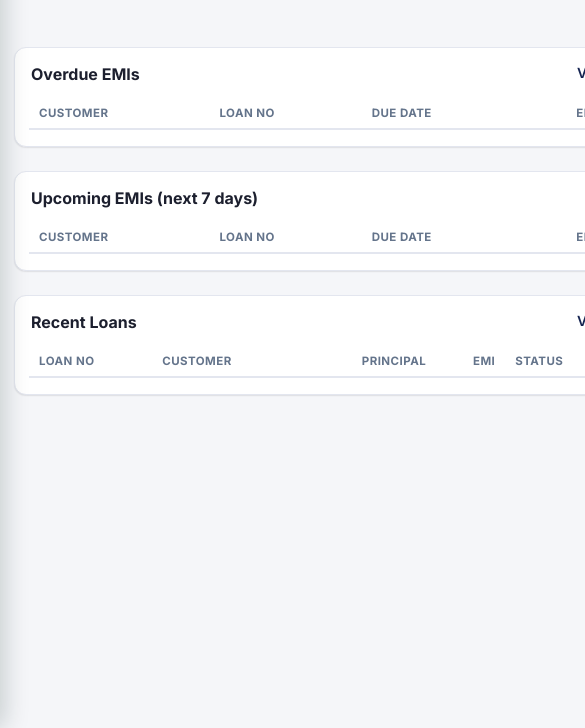
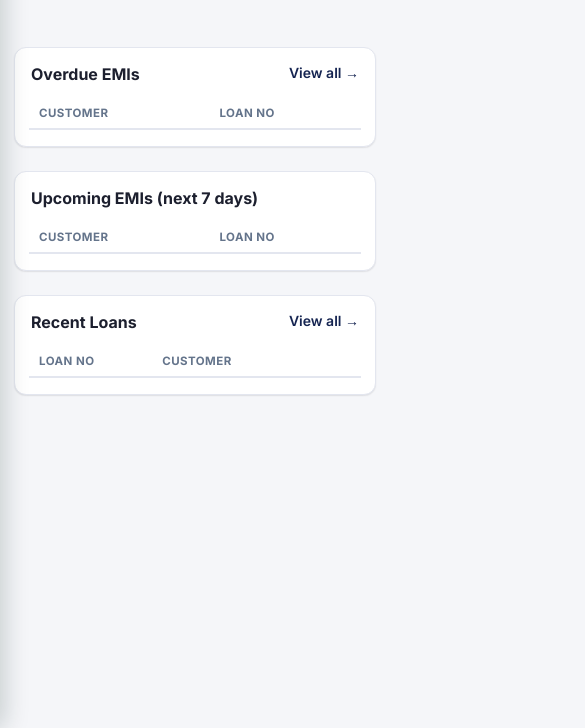
Before and after one commit to harshvardhanepsilon-droid/VRV-DHAN-VAIBHAV-FOUNDATION, a website: page public/index.html in a window 390 px wide. Shown: the part 116-844 px from the top of the page, 585 px wide, since content can reach past the window. Drawn offline with Linux system fonts and the light colour scheme; no server answers.

Commit message:
Fix real mobile horizontal-overflow bug missed by earlier testing
The earlier "mobile layout" pass concluded there was no overflow, but
that was tested through a preview tool whose viewport emulation
wouldn't actually shrink below ~678px — wide enough to hide the bug.
Verified this time with a genuinely narrow (386px) iframe viewport
instead, which reproduced it immediately: .main is a flex item of
#app-shell but never got min-width:0, so per the flex spec it refused
to shrink below its widest descendant's intrinsic content width (the
620px-wide repayment schedule table), dragging the whole page — cards
grid included — into horizontal scroll on real phone widths.

One property fixes it across every page: min-width:0 lets .main
shrink to the available width, so wide descendants (the table) scroll
within their own .table-wrap instead of blowing out the layout.
Re-verified all 11 pages overflow-free at 386px after the fix.

Co-Authored-By: Claude Sonnet 5 <noreply@anthropic.com>

```diff
--- a/public/assets/css/style.css
+++ b/public/assets/css/style.css
@@ -92,7 +92,12 @@ body {
 .navbtn-logout:hover { background: rgba(239,68,68,0.12); color: #fca5a5; transform: none; }
 
 
-.main { flex: 1; margin-left: 240px; padding: 30px 36px; max-width: 1280px; }
+/* min-width:0 overrides the flex-item default of min-width:auto, which
+   otherwise refuses to let .main shrink below its widest descendant's
+   intrinsic content width (e.g. the schedule table) — without it, narrow
+   phone viewports get pushed into full-page horizontal scroll instead of
+   letting each overflowing element (like .table-wrap) scroll internally. */
+.main { flex: 1; min-width: 0; margin-left: 240px; padding: 30px 36px; max-width: 1280px; }
 .main h1 { margin: 0 0 4px; font-size: 23px; font-weight: 700; letter-spacing: -.01em; }
 .pagesub { color: var(--text-muted); margin: 0 0 24px; }
 
```
